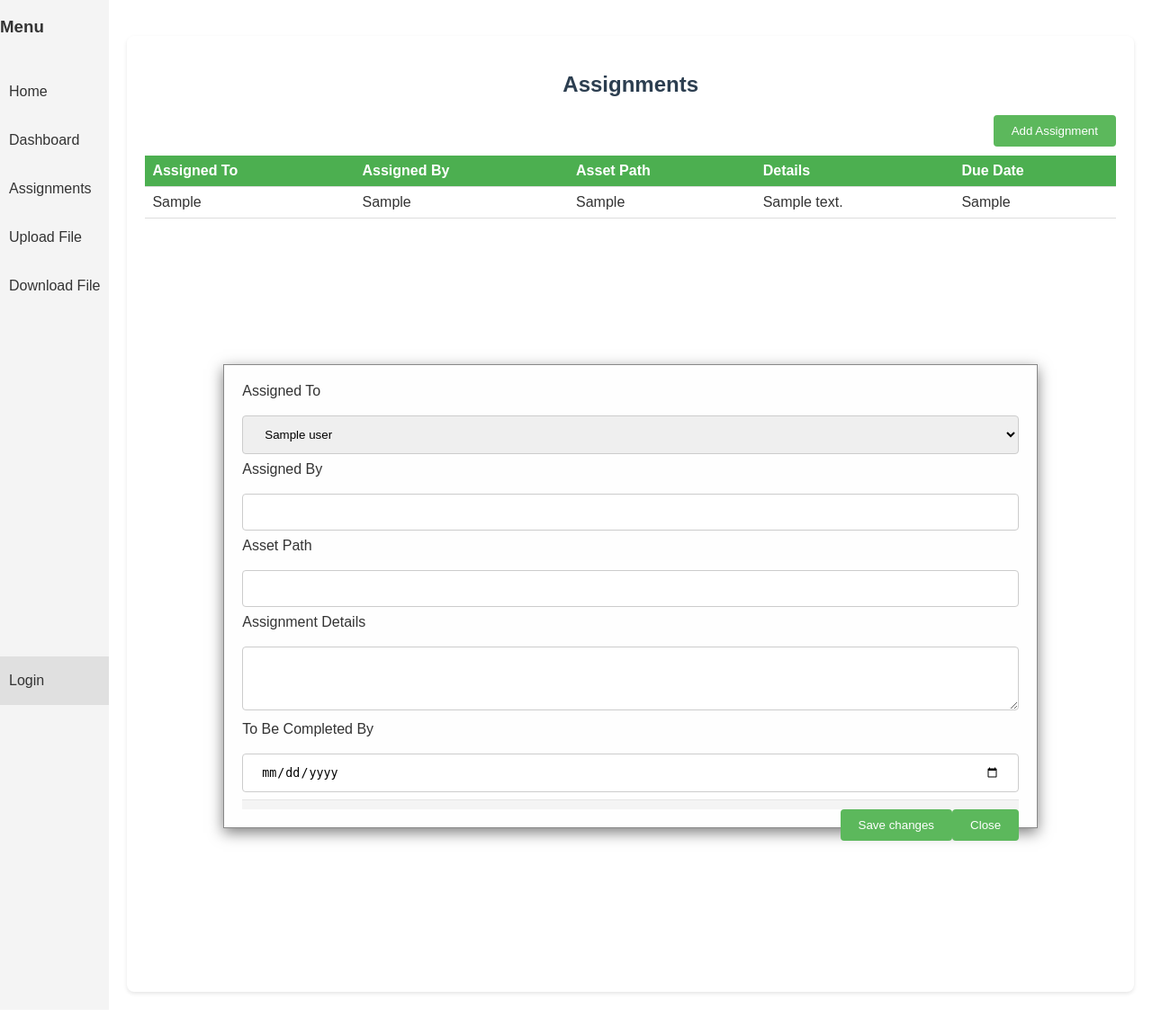
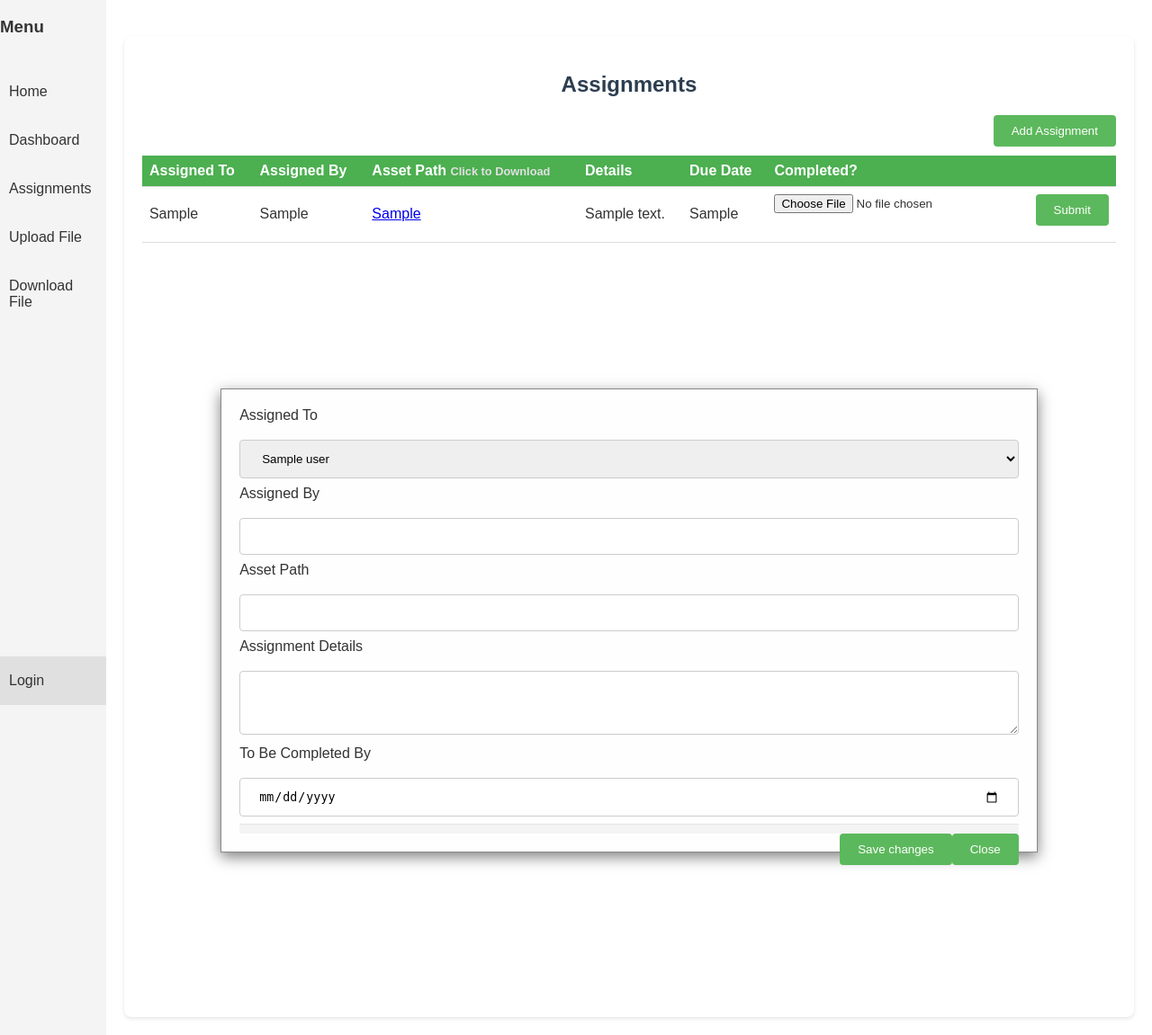
Before and after one commit to KingSizeGaming/ksg-backend, a Flask app: template app/templates/assignments.html in a window 1280 px wide. Shown: the whole page at 90% size. Before the commit the page ends 1105 px from the top, so only its background shows below. Run offline with Flask 3, Linux system fonts and the light colour scheme; the template is opened without the code that fills it: most values are stand-ins (such as "Sample title", 1, 10 or a date in 2020).

Commit message:
please dont break

```diff
--- a/app/static/css/assignments.css
+++ b/app/static/css/assignments.css
@@ -91,3 +91,8 @@
     padding-top: 10px;
     text-align: right; /* Aligns buttons to the right */
 }
+
+.small-text {
+    font-size: 0.8em;
+    color: #e0e0e0;
+}
--- a/app/templates/assignments.html
+++ b/app/templates/assignments.html
@@ -12,6 +12,7 @@
       asset_path: document.getElementById("assetPath").value,
       assignment_details: document.getElementById("details").value,
       to_be_completed_by: document.getElementById("completionDate").value,
+      completed: false,
     };
 
     fetch("/add_assignment", {
@@ -50,9 +51,12 @@
       <tr>
         <th scope="col">Assigned To</th>
         <th scope="col">Assigned By</th>
-        <th scope="col">Asset Path</th>
+        <th scope="col">
+          Asset Path <span class="small-text">Click to Download</span>
+        </th>
         <th scope="col">Details</th>
         <th scope="col">Due Date</th>
+        <th scope="col">Completed?</th>
       </tr>
     </thead>
     <tbody>
@@ -60,9 +64,28 @@
       <tr>
         <td>{{ assignment.assigned_to }}</td>
         <td>{{ assignment.assigned_by }}</td>
-        <td>{{ assignment.asset_path }}</td>
+        <td>
+          <a
+            href="{{ url_for('download_file_route', file_path=assignment.asset_path) }}"
+            download
+            >{{ assignment.asset_path }}</a
+          >
+        </td>
+
         <td>{{ assignment.details }}</td>
         <td>{{ assignment.to_be_completed_by }}</td>
+        <td>
+          {% if not assignment.completed %}
+          <form
+            action="{{ url_for('submit_assignment', assignment_id=assignment.id, asset_path=assignment.asset_path) }}"
+            method="post"
+            enctype="multipart/form-data"
+          >
+            <input type="file" name="file" required />
+            <button type="submit">Submit</button>
+          </form>
+          {% else %} Yes {% endif %}
+        </td>
       </tr>
       {% endfor %}
     </tbody>
--- a/app/templates/download.html
+++ b/app/templates/download.html
@@ -73,6 +73,7 @@
                     <img src="{{ version.thumbnail_url }}" alt="{{ version.filename }}" onclick="downloadFile('{{ selected_game }}', '{{ selected_asset }}', '{{ version.filename }}')">
                     <p>{{ version.filename }}</p>
                     <p>Uploaded on <span id="date-{{ loop.index }}">{{ version.filename }}</span></p>
+                    <p>Full Path: {{ selected_game }}/{{ selected_asset }}/{{ version.filename }}</p>
                     <script>
                         // Set formatted date
                         document.getElementById('date-' + '{{ loop.index }}').textContent = formatFilenameToDate('{{ version.filename }}');
```
Also changed, not shown: app/routes.py (+33 -2 lines).
